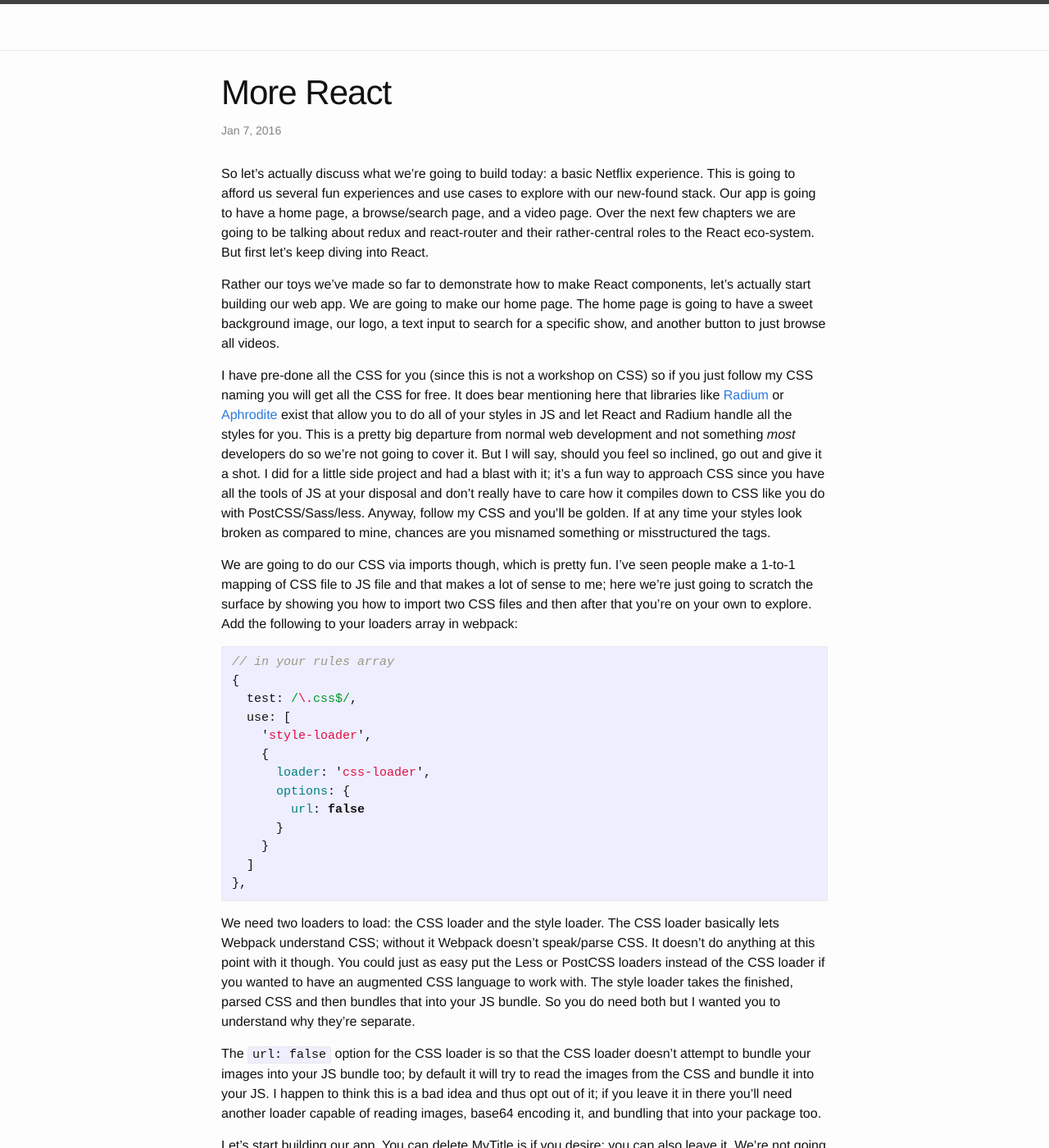
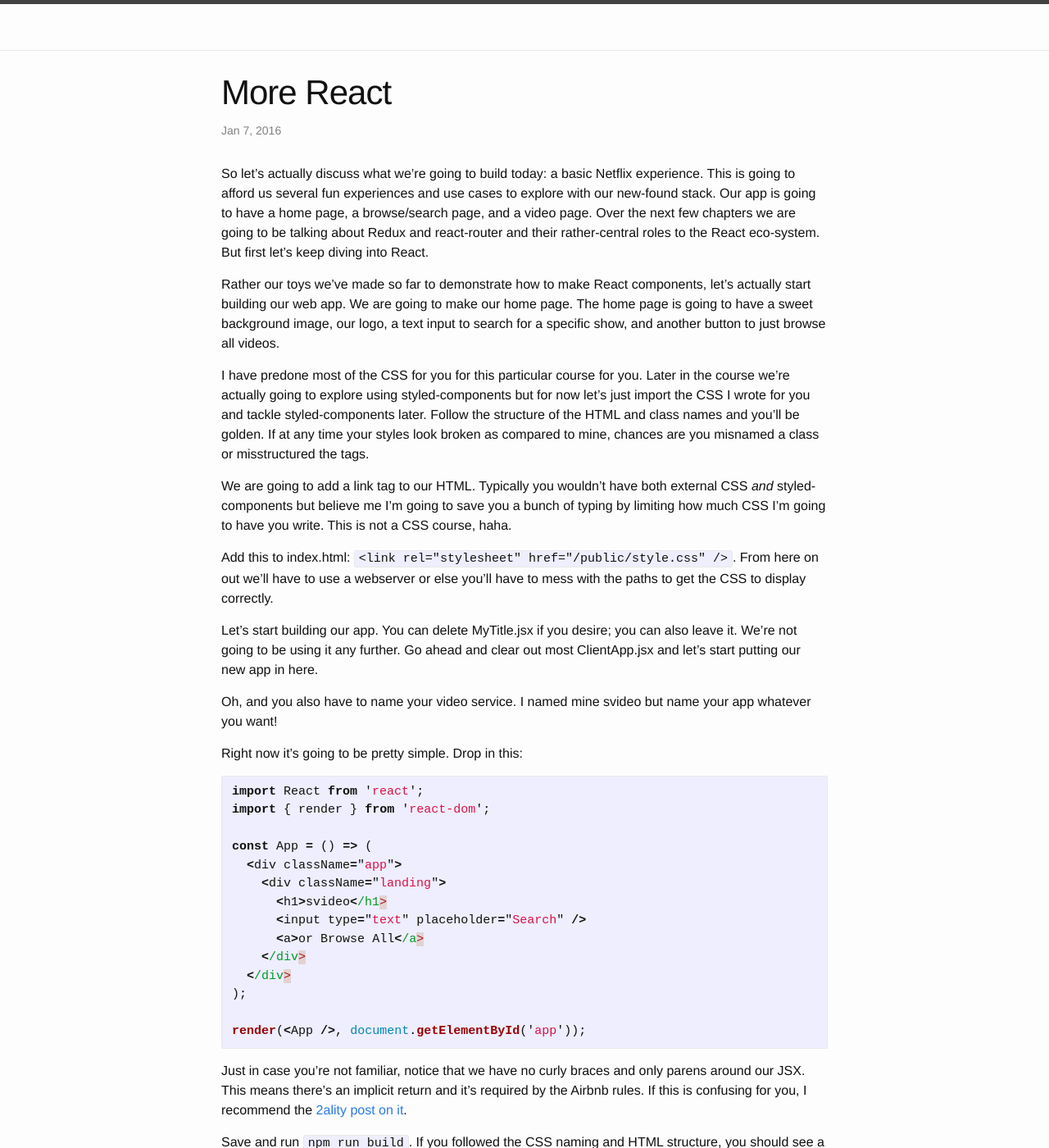
Before and after one commit to btholt/complete-intro-to-react, a Jekyll site: the page built from _posts/2016-01-07-react-2.markdown, in a window 1280 px wide and 1400 px high. Shown: the whole window at 82% size. Built offline with Jekyll 4.4.1, drawn with Linux system fonts in a browser that asks for light colours; our own code applies the rules of GitHub Pages for plain Markdown files; some of the changed text lies outside the part shown.

Commit message:
Yet more progress on v3

````diff
--- a/_posts/2016-01-07-react-2.markdown
+++ b/_posts/2016-01-07-react-2.markdown
@@ -2,63 +2,42 @@
 title: "More React"
 ---
 
-So let's actually discuss what we're going to build today: a basic Netflix experience. This is going to afford us several fun experiences and use cases to explore with our new-found stack. Our app is going to have a home page, a browse/search page, and a video page. Over the next few chapters we are going to be talking about redux and react-router and their rather-central roles to the React eco-system. But first let's keep diving into React.
+So let's actually discuss what we're going to build today: a basic Netflix experience. This is going to afford us several fun experiences and use cases to explore with our new-found stack. Our app is going to have a home page, a browse/search page, and a video page. Over the next few chapters we are going to be talking about Redux and react-router and their rather-central roles to the React eco-system. But first let's keep diving into React.
 
 Rather our toys we've made so far to demonstrate how to make React components, let's actually start building our web app. We are going to make our home page. The home page is going to have a sweet background image, our logo, a text input to search for a specific show, and another button to just browse all videos.
 
-I have pre-done all the CSS for you (since this is not a workshop on CSS) so if you just follow my CSS naming you will get all the CSS for free. It does bear mentioning here that libraries like [Radium][radium] or [Aphrodite][aphrodite] exist that allow you to do all of your styles in JS and let React and Radium handle all the styles for you. This is a pretty big departure from normal web development and not something _most_ developers do so we're not going to cover it. But I will say, should you feel so inclined, go out and give it a shot. I did for a little side project and had a blast with it; it's a fun way to approach CSS since you have all the tools of JS at your disposal and don't really have to care how it compiles down to CSS like you do with PostCSS/Sass/less. Anyway, follow my CSS and you'll be golden. If at any time your styles look broken as compared to mine, chances are you misnamed something or misstructured the tags.
+I have predone most of the CSS for you for this particular course for you. Later in the course we're actually going to explore using styled-components but for now let's just import the CSS I wrote for you and tackle styled-components later. Follow the structure of the HTML and class names and you'll be golden. If at any time your styles look broken as compared to mine, chances are you misnamed a class or misstructured the tags.
 
-We are going to do our CSS via imports though, which is pretty fun. I've seen people make a 1-to-1 mapping of CSS file to JS file and that makes a lot of sense to me; here we're just going to scratch the surface by showing you how to import two CSS files and then after that you're on your own to explore. Add the following to your loaders array in webpack:
+We are going to add a link tag to our HTML. Typically you wouldn't have both external CSS _and_ styled-components but believe me I'm going to save you a bunch of typing by limiting how much CSS I'm going to have you write. This is not a CSS course, haha.
 
-```javascript
-// in your rules array
-{
-  test: /\.css$/,
-  use: [
-    'style-loader',
-    {
-      loader: 'css-loader',
-      options: {
-        url: false
-      }
-    }
-  ]
-},
-```
+Add this to index.html: `<link rel="stylesheet" href="/public/style.css" />`. From here on out we'll have to use a webserver or else you'll have to mess with the paths to get the CSS to display correctly.
 
-We need two loaders to load: the CSS loader and the style loader. The CSS loader basically lets Webpack understand CSS; without it Webpack doesn't speak/parse CSS. It doesn't do anything at this point with it though. You could just as easy put the Less or PostCSS loaders instead of the CSS loader if you wanted to have an augmented CSS language to work with. The style loader takes the finished, parsed CSS and then bundles that into your JS bundle. So you do need both but I wanted you to understand why they're separate.
-
-The `url: false` option for the CSS loader is so that the CSS loader doesn't attempt to bundle your images into your JS bundle too; by default it will try to read the images from the CSS and bundle it into your JS. I happen to think this is a bad idea and thus opt out of it; if you leave it in there you'll need another loader capable of reading images, base64 encoding it, and bundling that into your package too.
-
-Let's start building our app. You can delete MyTitle.js if you desire; you can also leave it. We're not going to be using it any further. Go ahead and clear out most ClientApp.js and let's start putting our app in here.
+Let's start building our app. You can delete MyTitle.jsx if you desire; you can also leave it. We're not going to be using it any further. Go ahead and clear out most ClientApp.jsx and let's start putting our new app in here.
 
 Oh, and you also have to name your video service. I named mine svideo but name your app whatever you want!
 
 Right now it's going to be pretty simple. Drop in this:
 
 ```javascript
-import React from 'react'
-import { render } from 'react-dom'
-import '../public/normalize.css'
-import '../public/style.css'
-const App = React.createClass({
-  render () {
-    return (
-      <div className='app'>
-        <div className='landing'>
-          <h1>svideo</h1>
-          <input type='text' placeholder='Search' />
-          <a>or Browse All</a>
-        </div>
-      </div>
-    )
-  }
-})
+import React from 'react';
+import { render } from 'react-dom';
 
-render(<App />, document.getElementById('app'))
+const App = () => (
+  <div className="app">
+    <div className="landing">
+      <h1>svideo</h1>
+      <input type="text" placeholder="Search" />
+      <a>or Browse All</a>
+    </div>
+  </div>
+);
+
+render(<App />, document.getElementById('app'));
 ```
 
-Save and run `npm run dev`. If you followed the CSS naming and HTML structure, you should see a nice looking landing page. Also a good time to make sure if your code is still lint-compliant.
+Just in case you're not familiar, notice that we have no curly braces and only parens around our JSX. This means there's an implicit return and it's required by the Airbnb rules. If this is confusing for you, I recommend the [2ality post on it][2ality].
+
+Save and run `npm run build`. If you followed the CSS naming and HTML structure, you should see a nice looking landing page. Also a good time to make sure if your code is still lint-compliant.
 
 So, another tooling detour here: I'm getting pretty sick of having to hit the terminal every single time to see run build. Furthermore, build for webpack is pretty slow despite how small our code is. So let's take advantage of webpack's watch feature. This will watch for every time you save rebuild automatically. Additionally it will keep the unchanged bits (like the React library) in memory so it doesn't have to rebuild it every time. Try running `webpack --watch` in your terminal. It will use the same config we already made. See how much faster it is after running? Let's add a new npm script.
 
@@ -67,35 +46,25 @@ So, another tooling detour here: I'm getting pretty sick of having to hit the te
 "watch": "webpack --watch",
 ```
 
-Great, right? So, another part that's been bothering me is that it's such a pain to have to re-run standard every time. Either that or you'll get a bunch of errors all at once when you run it before you commit. Luckily we can have webpack run standard each time it compiles. It will then notify you when you have errors.
+Great, right? So, another part that's been bothering me is that it's such a pain to have to re-run ESLint every time. Either that or you'll get a bunch of errors all at once when you run it before you commit. Luckily we can have Webpack run ESLint each time it compiles. It will then notify you when you have errors.
 
-Just like we're using the babel-loader to transpile our code, we're going to use the eslint-loader to run standard for us. eslint is what standard uses under the hood, or in other words standard is just a specific configuration of eslint. We're going to lean on this fact and use a config file with the eslint-loader.
+Just like we're using the babel-loader to transpile our code, we're going to use the eslint-loader to run our linting for us. eslint-loader is similar to babel-loader, except it won't change our code: just warn us of linting errors.
 
-Create a file called `.eslintrc.json`. That first period is significant. Inside the new file put:
+Let's change our webpack config to use our new eslint-loader. eslint will automatically use our .eslintrc.json, regardless is called via the CLI or programmatically via webpack.
 
-```json
+```javascript
+// inside rules, before babel-loader
 {
-  "extends": ["standard", "standard-react"]
+  enforce: "pre",
+  test: /\.js$/,
+  loader: "eslint-loader",
+  exclude: /node_modules/
 }
 ```
 
-This will configure eslint to check for everything standard has been checking. In addition, since we're already adding a config file, we're adding a few checks specific to React and JSX. Again, these will spare you bugs in the future and they're super helpful. Let's change our webpack config to use our new eslint-loader. eslint will automatically use our .eslintrc.json, regardless is called via the CLI or programmatically via webpack.
+If you were already running `yarn watch`, stop and start it again.
 
-```javascript
-// inside module, before babel-loader
-loaders: [
-  {
-    enforce: "pre",
-    test: /\.js$/,
-    loader: "eslint-loader",
-    exclude: /node_modules/
-  }
-],
-```
-
-Nice! Any time you save now using `npm run watch` it will both compile your code _and_ lint it. Pretty slick. And it all runs so much faster. We're going to get to how to make your code reloads _even faster_. We do the `enforce: pre` part to make sure that the lint part is loaded before the build step, ensuring our uncompiled code (and not the intermediary) is always the one being linted.
-
-Also, let's fix `npm run lint` so it runs our new JSX rules. Change the package.json value for lint to be `eslint js/**/*.js`. Don't worry if you don't have eslint installed globally; the npm CLI is smart enough to look in your node_modules to find it (where we already installed it.) This will run all the code with the js extension in the JS directory through ESLint. It will use the config that we made earlier. The `**` means go recursively deep into the directory; otherwise it'll just do the top level.
+Nice! Any time you save now using `yarn watch` it will both compile your code _and_ lint it. Pretty slick. And it all runs so much faster. We're going to get to how to make your code reloads _even faster_. We do the `enforce: pre` part to make sure that the lint part is loaded before the build step, ensuring our uncompiled code (and not the intermediary) is always the one being linted.
 
 Now let's switch to the Webpack dev server which makes things just that much easier. The Webpack dev server speeds up development by letting you run a local server and serve all your content from the dev server. It watches and keeps everything in memory so rebuilds go faster. Add the following to your server to get it to serve your statics correctly:
 
@@ -106,9 +75,8 @@ devServer: {
 },
 ```
 
-Now try running this from the directory of your project: `./node_modules/webpack-dev-server/bin/webpack-dev-server.js`. You could install this globally but we'll use npm's cli to make this easy. You should see in your CLI a bunch output from the build and probably some linter errors. Feel free to fix your errors but now you should be able to go `http://localhost:8080` to see your project running. You should also see the build output in the console of the browser. Cool! Add the following line to your npm scripts: `"dev": "webpack-dev-server",`. Now you can do `npm run dev` and your code will start building and serving right away!
+Now try running this from the directory of your project: `./node_modules/webpack-dev-server/bin/webpack-dev-server.js`. You could install this globally but we'll use npm's cli to make this easy. You should see in your CLI a bunch output from the build and probably some linter errors. Feel free to fix your errors but now you should be able to go `http://localhost:8080` to see your project running. You should also see the build output in the console of the browser. Cool! Add the following line to your npm scripts: `"dev": "webpack-dev-server",`. Now you can do `yarn dev` and your code will start building and serving right away!
 
 But first let's keep going with our app. Our landing is pretty much done for now. We want to start working on the browse all page, but we need to move onto the router to do that real quick.
 
-[radium]: http://stack.formidable.com/radium/
-[aphrodite]: https://github.com/Khan/aphrodite
+[2ality]: http://2ality.com/2012/04/arrow-functions.html
````
Also changed, not shown: _posts/2016-01-04-tooling.markdown (+11 -10 lines), _posts/2016-01-05-tooling-2.markdown (+40 -17 lines), _posts/2016-01-06-jsx.markdown (+33 -37 lines), 1 other file.
